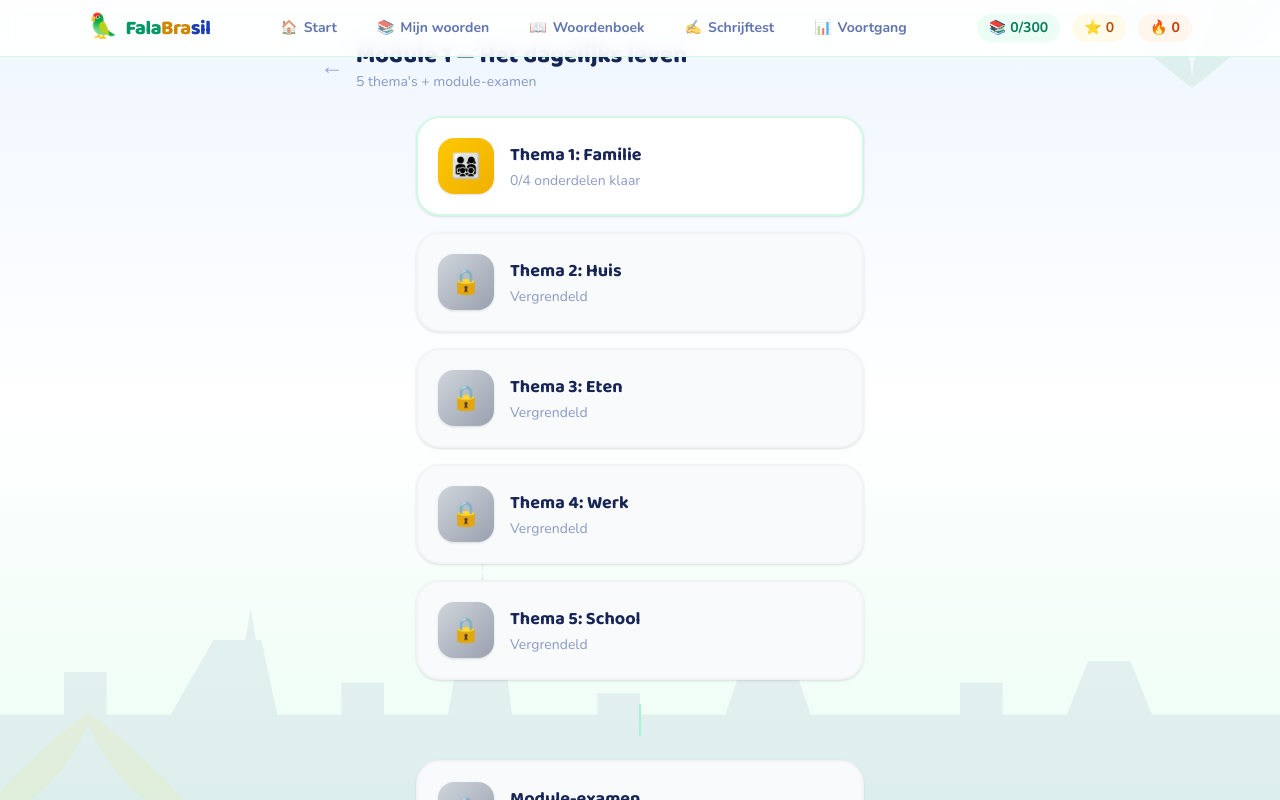
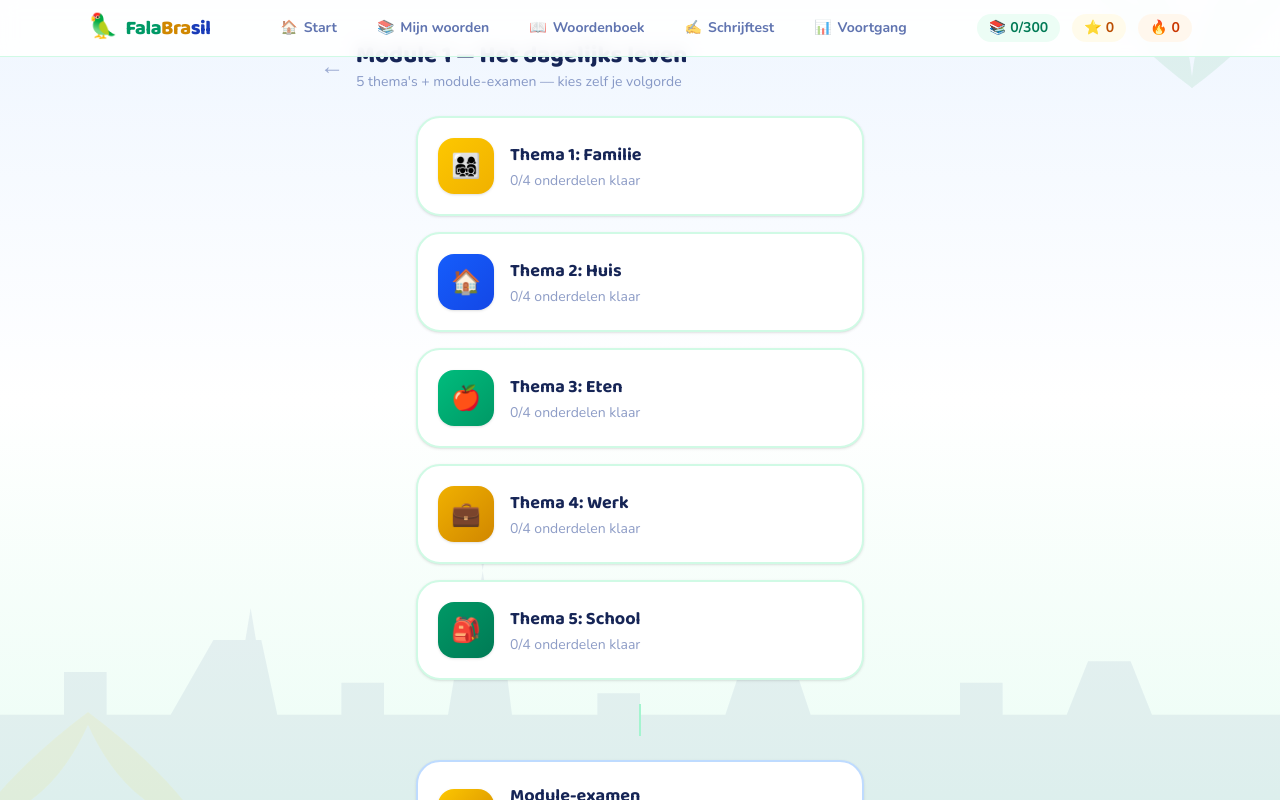
Before and after one commit to lucvdklauw-sys/falabrasil, a React (Vite) app: page / in a window 1280 px wide. Both pictures are taken after a click on the button 640 px from the left and 415 px from the top of the page. Shown: the part 57-857 px from the top of the page. Built offline with nearby package versions, Linux system fonts and the light colour scheme.

Commit message:
Update ModuleMap.tsx

```diff
--- a/src/components/ModuleMap.tsx
+++ b/src/components/ModuleMap.tsx
@@ -8,7 +8,9 @@ function isThemeComplete(tp: ThemeProgress | undefined): boolean {
 
 /** The Module map: a vertical path of exactly 5 themes followed by a
  * Module-examen node, Duolingo-style but kept visually mature (no
- * childish animation) — flag-color gradient nodes, clean lock states. */
+ * childish animation) — flag-color gradient nodes. Nothing is locked:
+ * every theme and the exam are open from the start, so the learner can
+ * jump anywhere and decide their own order. */
 export function ModuleMap({
   module,
   getThemeProgress,
@@ -26,11 +28,10 @@ export function ModuleMap({
   onSelectExam: () => void;
   onBack: () => void;
 }) {
-  const themeStates = module.themeIds.map((id, i) => {
+  const themeStates = module.themeIds.map((id) => {
     const tp = getThemeProgress(id);
     const complete = isThemeComplete(tp);
-    const prevComplete = i === 0 || isThemeComplete(getThemeProgress(module.themeIds[i - 1]));
-    return { id, tp, complete, unlocked: prevComplete };
+    return { id, tp, complete };
   });
   const allThemesComplete = themeStates.every((t) => t.complete);
 
@@ -40,7 +41,7 @@ export function ModuleMap({
         <button onClick={onBack} aria-label="Terug" className="btn-pop text-2xl text-blue-900/40 hover:text-blue-900">←</button>
         <div>
           <h1 className="font-display text-xl font-extrabold text-blue-950 sm:text-2xl">{module.titleNl}</h1>
-          <p className="text-sm text-blue-900/50">5 thema&apos;s + module-examen</p>
+          <p className="text-sm text-blue-900/50">5 thema&apos;s + module-examen — kies zelf je volgorde</p>
         </div>
       </div>
 
@@ -55,30 +56,25 @@ export function ModuleMap({
               initial={{ opacity: 0, y: 10 }}
               animate={{ opacity: 1, y: 0 }}
               transition={{ delay: i * 0.05 }}
-              disabled={!t.unlocked}
               onClick={() => onSelectTheme(t.id)}
               className={`btn-pop flex w-full max-w-md items-center gap-4 rounded-3xl border-2 p-4 text-left shadow-sm transition-colors sm:p-5 ${
                 t.complete
                   ? "border-emerald-400 bg-emerald-50"
-                  : t.unlocked
-                  ? "border-emerald-100 bg-white hover:border-emerald-300 hover:bg-emerald-50"
-                  : "border-gray-100 bg-gray-50 opacity-60"
+                  : "border-emerald-100 bg-white hover:border-emerald-300 hover:bg-emerald-50"
               }`}
             >
               <span
-                className={`flex h-14 w-14 shrink-0 items-center justify-center rounded-2xl bg-gradient-to-br text-2xl text-white shadow ${
-                  t.unlocked ? cat.color : "from-gray-300 to-gray-400"
-                }`}
+                className={`flex h-14 w-14 shrink-0 items-center justify-center rounded-2xl bg-gradient-to-br text-2xl text-white shadow ${cat.color}`}
                 aria-hidden="true"
               >
-                {t.unlocked ? cat.icon : "🔒"}
+                {cat.icon}
               </span>
               <span className="flex-1">
                 <span className="block font-display text-lg font-bold text-blue-950">
                   Thema {i + 1}: {cat.nameNl}
                 </span>
                 <span className="mt-0.5 block text-sm text-blue-900/50">
-                  {t.complete ? "Voltooid ✅" : t.unlocked ? `${stepsDone}/4 onderdelen klaar` : "Vergrendeld"}
+                  {t.complete ? "Voltooid ✅" : `${stepsDone}/4 onderdelen klaar`}
                 </span>
               </span>
             </motion.button>
@@ -90,28 +86,27 @@ export function ModuleMap({
         <motion.button
           initial={{ opacity: 0, y: 10 }}
           animate={{ opacity: 1, y: 0 }}
-          disabled={!allThemesComplete}
           onClick={onSelectExam}
           className={`btn-pop flex w-full max-w-md items-center gap-4 rounded-3xl border-2 p-4 text-left shadow-sm transition-colors sm:p-5 ${
             examDone
               ? "border-yellow-400 bg-yellow-50"
-              : allThemesComplete
-              ? "border-blue-200 bg-white hover:border-blue-400 hover:bg-blue-50"
-              : "border-gray-100 bg-gray-50 opacity-60"
+              : "border-blue-200 bg-white hover:border-blue-400 hover:bg-blue-50"
           }`}
         >
           <span
-            className={`flex h-14 w-14 shrink-0 items-center justify-center rounded-2xl bg-gradient-to-br text-2xl text-white shadow ${
-              allThemesComplete ? "from-yellow-400 to-yellow-600" : "from-gray-300 to-gray-400"
-            }`}
+            className="flex h-14 w-14 shrink-0 items-center justify-center rounded-2xl bg-gradient-to-br from-yellow-400 to-yellow-600 text-2xl text-white shadow"
             aria-hidden="true"
           >
-            {allThemesComplete ? "🏆" : "🔒"}
+            🏆
           </span>
           <span className="flex-1">
             <span className="block font-display text-lg font-bold text-blue-950">Module-examen</span>
             <span className="mt-0.5 block text-sm text-blue-900/50">
-              {examDone ? `Gehaald — beste score ${examScore}%` : allThemesComplete ? "Beschikbaar — minimaal 80% nodig" : "Rond eerst alle 5 thema's af"}
+              {examDone
+                ? `Gehaald — beste score ${examScore}%`
+                : allThemesComplete
+                ? "Beschikbaar — minimaal 80% nodig"
+                : "Altijd beschikbaar — ook als je nog niet alle thema's hebt afgerond"}
             </span>
           </span>
         </motion.button>
```
